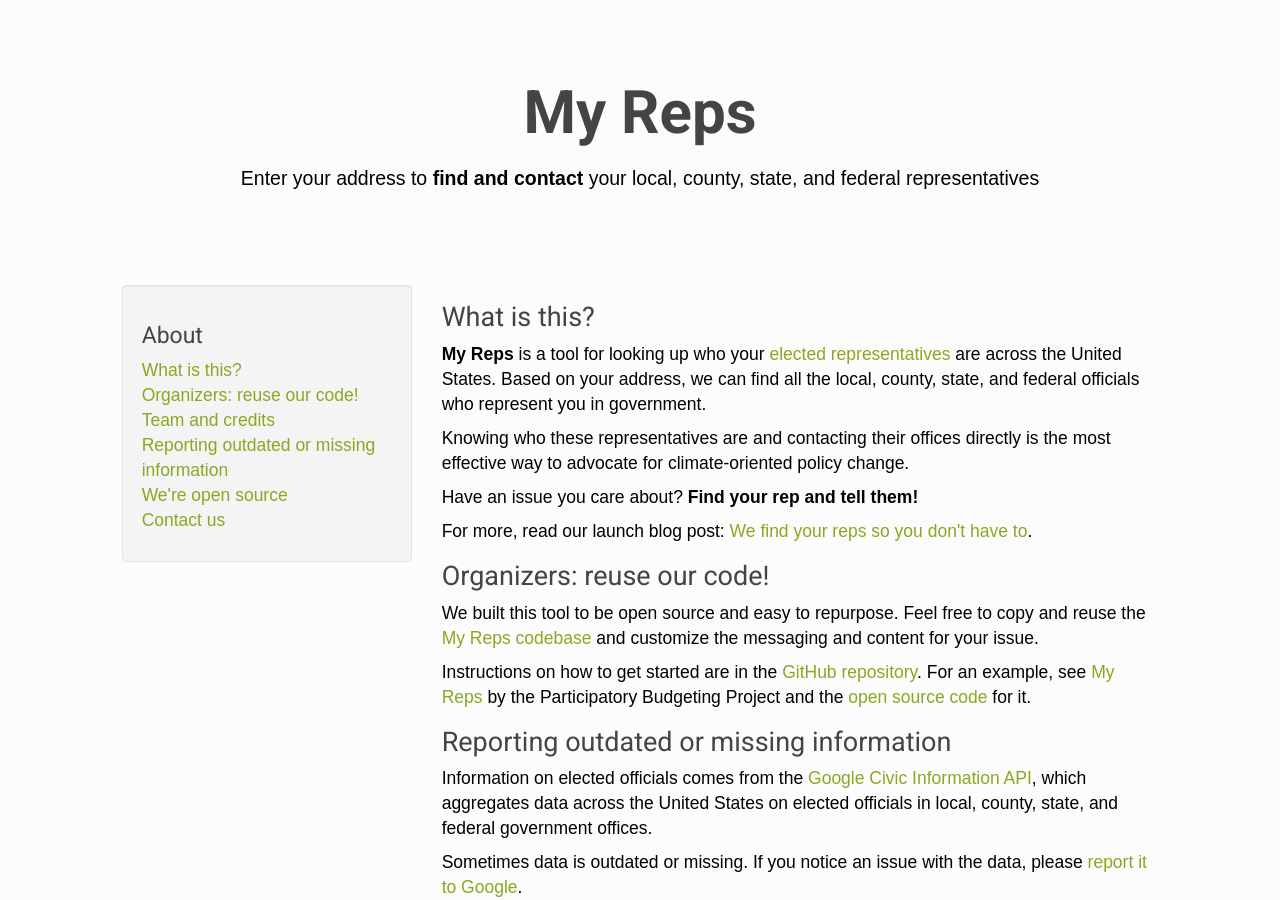
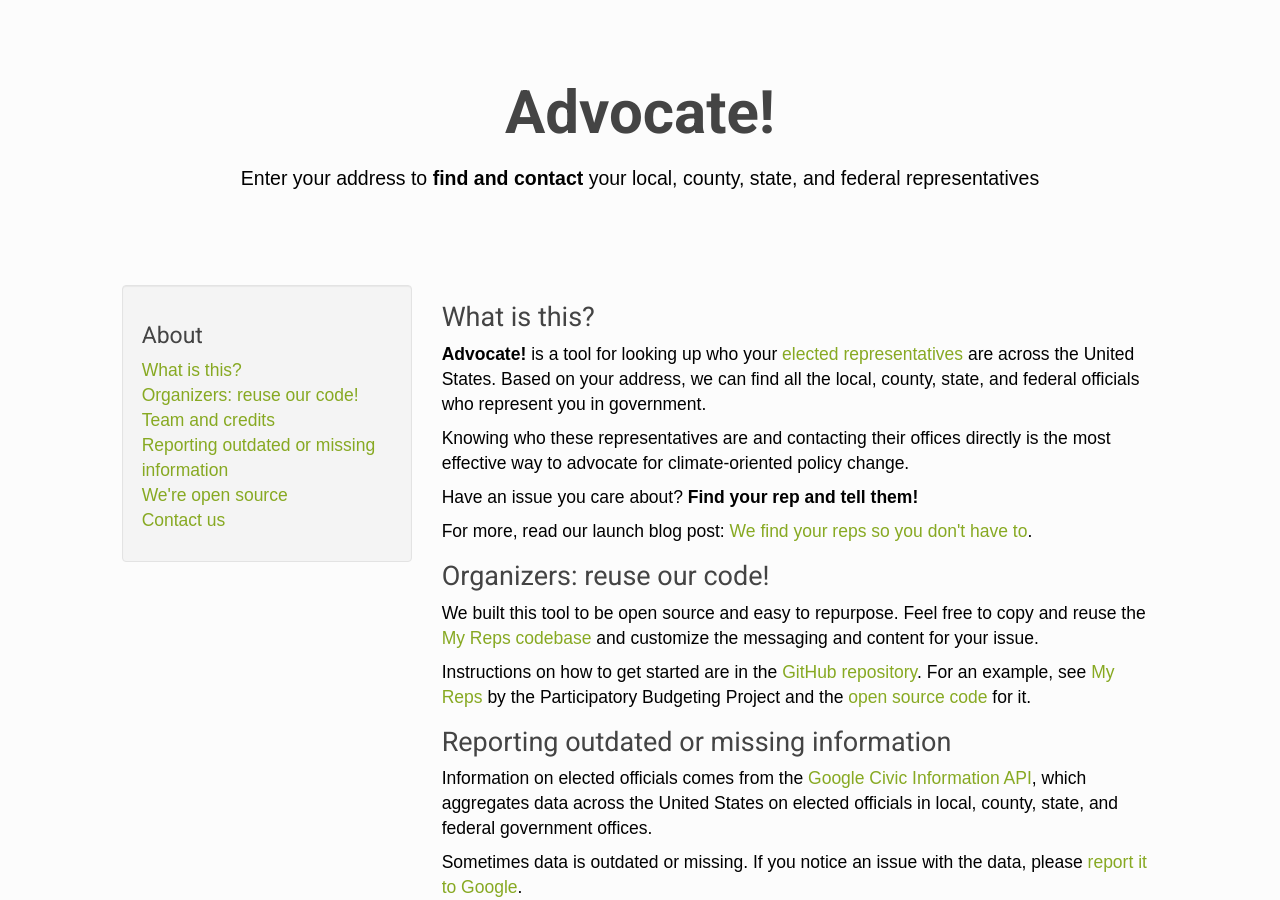
Before and after one commit to swansavage/my-reps, a Jekyll site: the page built from about.html, in a window 1280 px wide and 900 px high. Built offline with Jekyll 4.4.1, drawn with Linux system fonts in a browser that asks for light colours; nearby versions of some CDN libraries; some web fonts are replaced; comment, search, counter and statistics services are not loaded.

Commit message:
changed title

```diff
--- a/_config.yml
+++ b/_config.yml
@@ -1,6 +1,6 @@
 port: 3000
 markdown: kramdown
-name: 'My Reps'
+name: 'Advocate!'
 url: http://findmyreps.datamade.us
 encoding: utf-8
 timezone: America/Chicago
--- a/_layouts/default.html
+++ b/_layouts/default.html
@@ -106,7 +106,7 @@
 
 
         <div class='text-center'>
-          <h1><a href='index.html'>My Reps</a></h1>
+          <h1><a href='index.html'>Advocate!</a></h1>
           <!-- Update this tagline! -->
           <p class='lead'>Enter your address to <strong>find and contact</strong> your local, county, state, and federal representatives</p>
       </div>
--- a/about.html
+++ b/about.html
@@ -25,7 +25,7 @@ description:
 
     <h2 id="what-is-this">What is this?</h2>
 
-    <p><strong>My Reps</strong> is a tool for looking up who your <a href='https://en.wikipedia.org/wiki/Representative_democracy'>elected representatives</a> are across the United States. Based on your address, we can find all the local, county, state, and federal officials who represent you in government.</p>
+    <p><strong>Advocate!</strong> is a tool for looking up who your <a href='https://en.wikipedia.org/wiki/Representative_democracy'>elected representatives</a> are across the United States. Based on your address, we can find all the local, county, state, and federal officials who represent you in government.</p>
 
     <p>Knowing who these representatives are and contacting their offices directly is the most effective way to advocate for climate-oriented policy change.</p>
 
```
Also changed, not shown: README.md.
